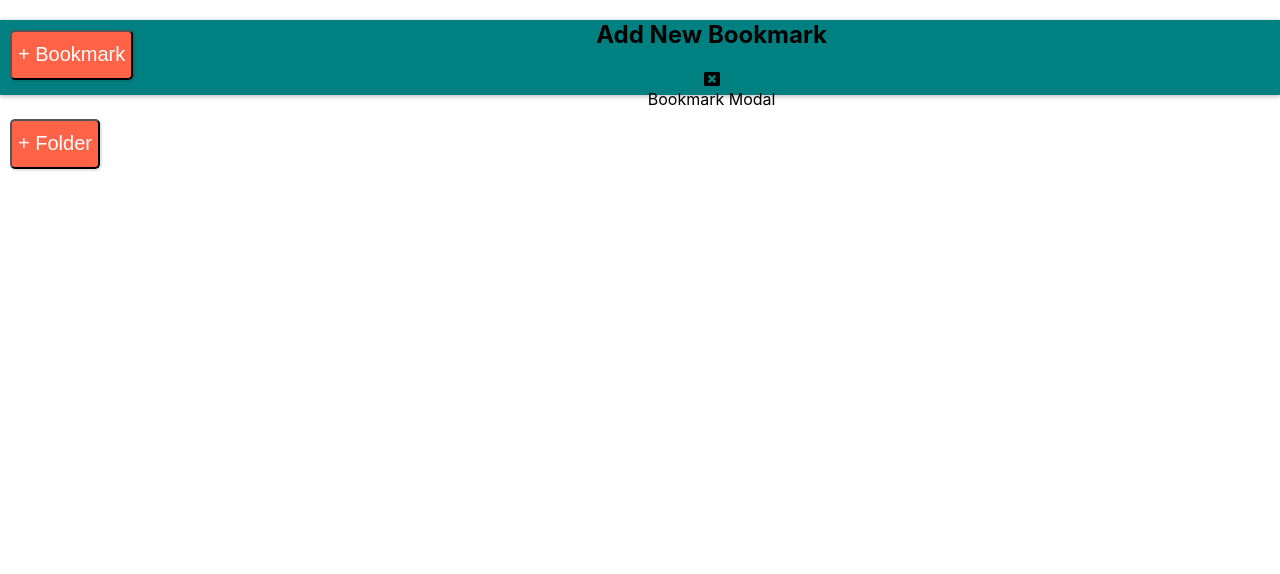
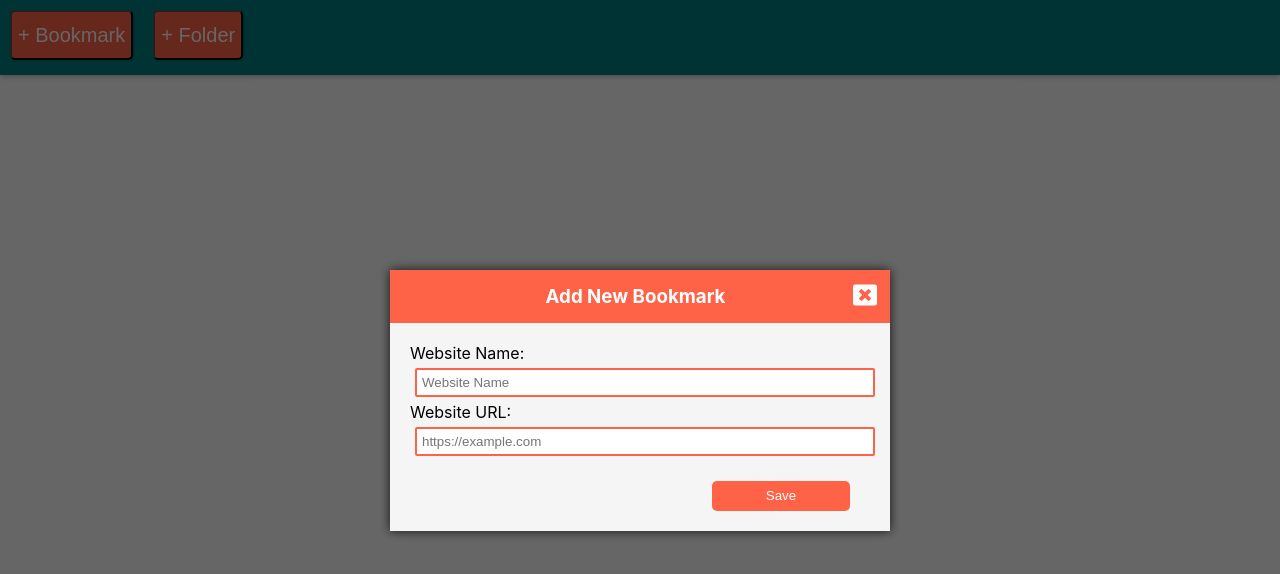
Before and after one commit to SamedYalnizz/react-bookmark-manager, a React (Create React App) app: page / in a window 1280 px wide. Both pictures are taken after a click on the button "+ Bookmark". Shown: the top 574 px of the page. Built offline with nearby package versions, Linux system fonts and the light colour scheme.

Commit message:
adding bookmark modal

```diff
--- a/src/App.css
+++ b/src/App.css
@@ -1,3 +1,13 @@
+html{
+  box-sizing: border-box;
+}
+
+body{
+  margin: 0;
+  padding: 0;
+  color: black;
+}
+
 .App {
   text-align: center;
 }
--- a/src/components/bookmark-modal/bookmark-modal.component.jsx
+++ b/src/components/bookmark-modal/bookmark-modal.component.jsx
@@ -1,23 +1,27 @@
 import React, { Component} from 'react';
+import {NewBookmarkForm} from '../new-bookmark-form/new-bookmark-form.component';
+
 import { FontAwesomeIcon } from '@fortawesome/react-fontawesome';
 import {faWindowClose} from '@fortawesome/free-solid-svg-icons';
 import './bookmark-modal.style.css';
 
 export const BookmarkModal = () => (
-    <div>
-        <div>
-            <h2>Add New Bookmark</h2>
-            <FontAwesomeIcon icon={faWindowClose}/>
-        </div>
-        <div>
+    <div className='modal-container'>
+        <FontAwesomeIcon icon={faWindowClose} className="close-icon"/>
+        <div className="modal-header">
+            <h3>Add New Bookmark</h3>
 
         </div>
-        Bookmark Modal
+        <div className="modal-content">
+            <NewBookmarkForm />
+        </div>
     </div>
+
 )
 
 // Create Modal Header (Title & Close Icon)
 // Need BookmarkForm
+
 
 
 // header title, close button
--- a/src/components/bookmark-modal/bookmark-modal.style.css
+++ b/src/components/bookmark-modal/bookmark-modal.style.css
@@ -0,0 +1,44 @@
+.modal-container{
+    background-color: whitesmoke;
+    box-shadow: 0 0 10px rgba(0, 0, 0, 0.8);
+    max-width: 95%;
+    width: 500px;
+    animation: modalopen 1s;
+}
+
+@keyframes modalopen {
+    from {
+      opacity: 0;
+    }
+
+    to {
+      opacity: 1;
+    }
+}
+.close-icon {
+    float: right;
+    color: white;
+    font-size: 24px;
+    top: 13px;
+    right: 13px;
+    cursor: pointer;
+    z-index: 2;
+    position: relative;
+}
+
+.modal-header{
+    background-color: tomato;
+}
+
+.modal-header h3 {
+    margin-block-end: 0px;
+    margin-block-start: 0px;
+    padding: 15px;
+    color: white;
+}
+
+.modal-content{
+    padding: 20px;
+    background: whitesmoke;
+    text-align: left;
+}
--- a/src/components/modal/modal.jsx
+++ b/src/components/modal/modal.jsx
@@ -7,7 +7,7 @@ export class Modal extends Component{
            return null;
         }
         return (
-                <div>{this.props.children}</div>
+                <div className="modal">{this.props.children}</div>
             )
 
     }
--- a/src/components/modal/modal.style.css
+++ b/src/components/modal/modal.style.css
@@ -18,3 +18,17 @@
 .button:active{
     transform: translateY(1px);
 }
+
+.modal{
+    position: fixed;
+    top: 0;
+    left: 0;
+    bottom: 0;
+    right: 0;
+    background-color: rgba(0,0,0,0.6);
+    position: fixed;
+
+    display: flex;
+    justify-content:center;
+    align-items:center;
+}
--- /dev/null
+++ b/src/components/new-bookmark-form/new-bookmark-form.component.jsx
@@ -0,0 +1,32 @@
+import React from 'react';
+import './new-bookmark-form.style.css';
+
+export class NewBookmarkForm extends React.Component{
+    constructor(props){
+        super(props);
+
+        this.state = {
+            websiteName: '',
+            websiteUrl: '',
+            folderSelection: ''
+
+
+        }
+    }
+
+    render(){
+        return(
+            <form onSubmit="">
+                <label className="form-label">
+                    Website Name:
+                    <input type="text" value="" onChange="" placeholder="Website Name" className="form-input"/>
+                </label>
+                <label>
+                    Website URL:
+                    <input type="url" name="url" id="url" placeholder="https://example.com" pattern="https://.*" required className="form-input"/>
+                </label>
+                <input type="submit" value="Save" className="save-btn"/>
+            </form>
+        )
+    }
+}
--- /dev/null
+++ b/src/components/new-bookmark-form/new-bookmark-form.style.css
@@ -0,0 +1,23 @@
+.form-input{
+    width: 97%;
+    padding: 5px;
+    display: block;
+    outline: none;
+    border: 2px solid tomato;
+    border-radius: 2px;
+    margin: 5px;
+    background-color: white;
+
+}
+
+.save-btn {
+    cursor: pointer;
+    color: white;
+    background: tomato;
+    height: 30px;
+    width: 30%;
+    border: none;
+    border-radius: 5px;
+    margin: 20px;
+    float: right;
+}
--- a/src/index.js
+++ b/src/index.js
@@ -1,6 +1,5 @@
 import React from 'react';
 import ReactDOM from 'react-dom';
-import './fontawesome';
 import './index.css';
 
 import App from './App';
```
